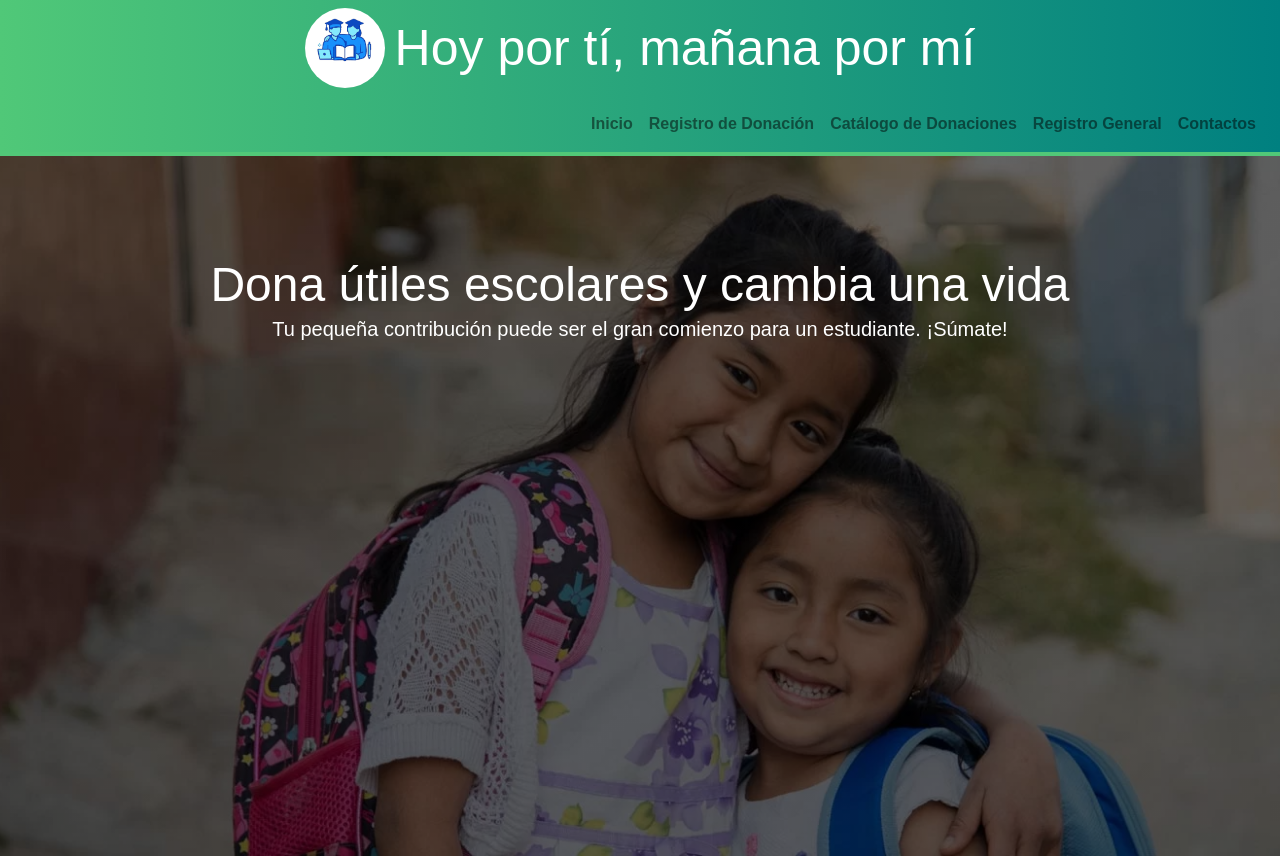
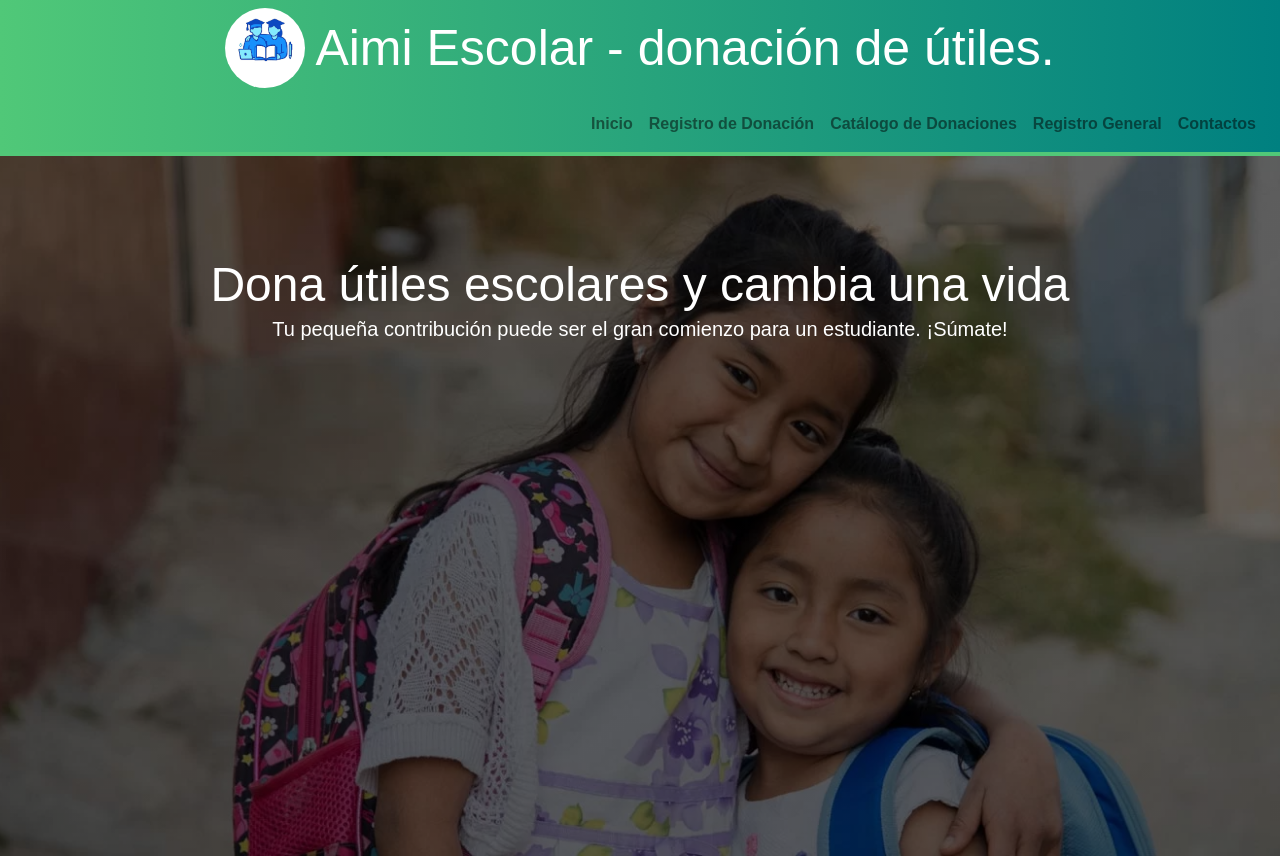
Before and after one commit to Prueba-cmyk/prueba1, a plain HTML site: page index.html in a window 1280 px wide. Shown: the top 856 px of the page. Drawn offline with nearby package versions, Linux system fonts and the light colour scheme.

Commit message:
index.html

```diff
--- a/index.html
+++ b/index.html
@@ -15,7 +15,7 @@
     <div class="container d-flex align-items-center justify-content-center">
         <a href="javascript:void(0)" onclick="showSection('inicio')" class="header-link">
             <img src="Logo.jpg" alt="Logo" class="header-logo">
-            <h2 class="h5 mb-0">Hoy por tí, mañana por mí</h2>
+            <h2 class="h5 mb-0">Aimi Escolar - donación de útiles.</h2>
         </a>
     </div>
 </section>
```
